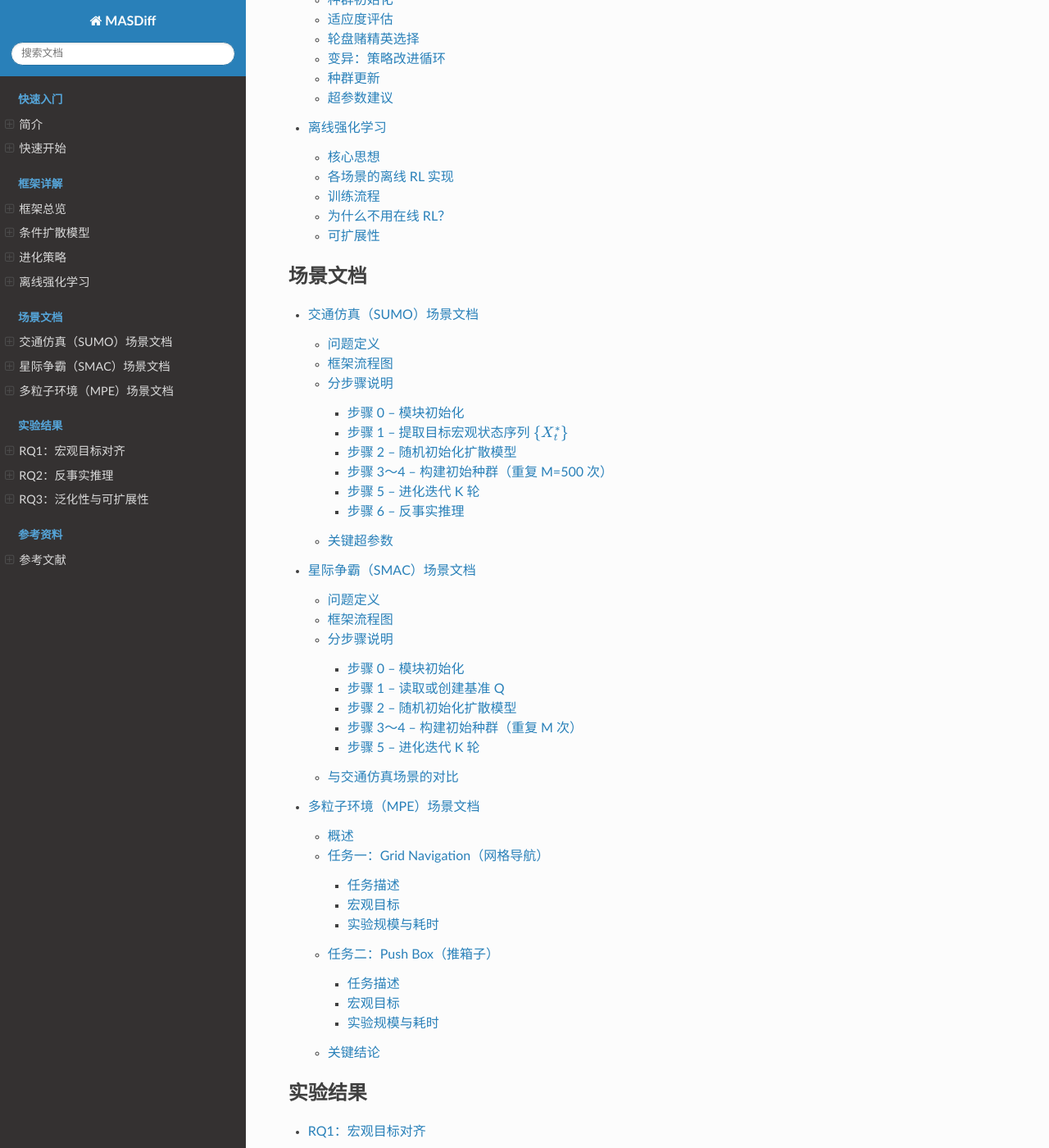
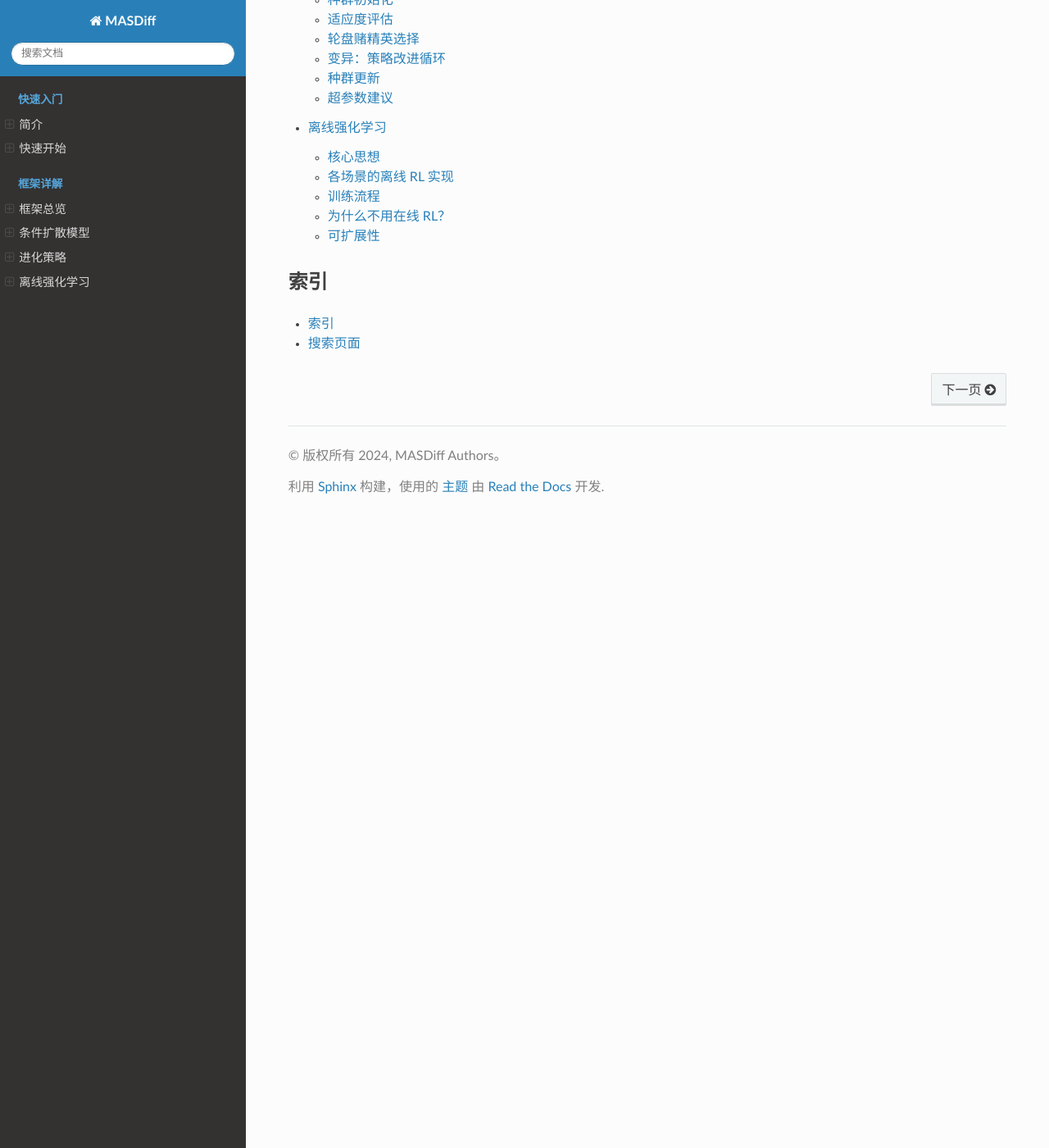
Before and after one commit to Gawaine1/sumo_ex, a Sphinx documentation site: the page built from docs/source/index.rst, in a window 1280 px wide and 1400 px high, scrolled down 1193 px. Shown: the whole window at 82% size. Built offline with Sphinx 7.4.7 and the Read the Docs theme 3.1.0, drawn with Linux system fonts in a browser that asks for light colours; some of the changed text lies outside the part shown.

Commit message:
提交说明

```diff
--- a/docs/source/index.rst
+++ b/docs/source/index.rst
@@ -23,27 +23,7 @@ MASDiff 文档
    framework/evolutionary_strategy
    framework/offline_rl
 
-.. toctree::
-   :maxdepth: 3
-   :caption: 场景文档
 
-   scenarios/traffic_sumo
-   scenarios/smac
-   scenarios/mpe
-
-.. toctree::
-   :maxdepth: 2
-   :caption: 实验结果
-
-   experiments/rq1_alignment
-   experiments/rq2_counterfactual
-   experiments/rq3_scalability
-
-.. toctree::
-   :maxdepth: 1
-   :caption: 参考资料
-
-   bibliography
 
 索引
 ----
```
